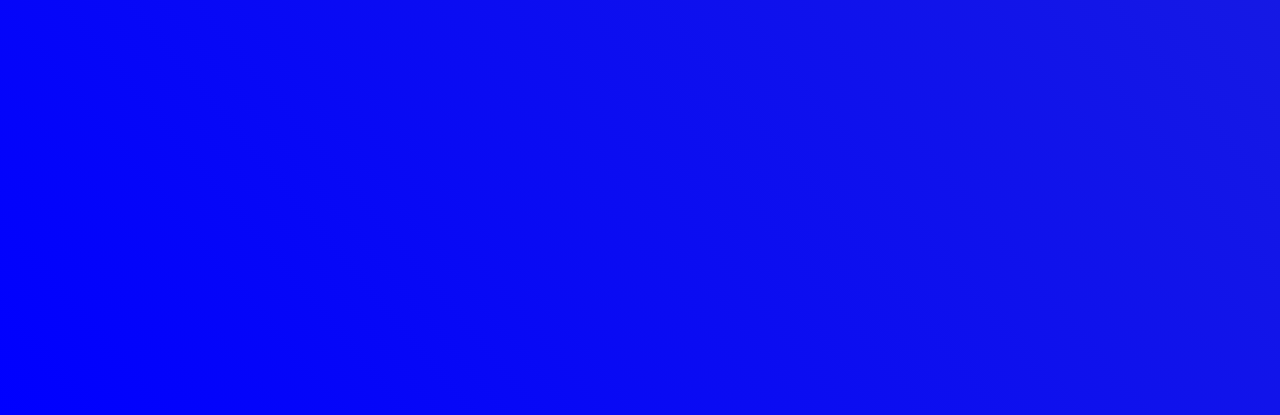
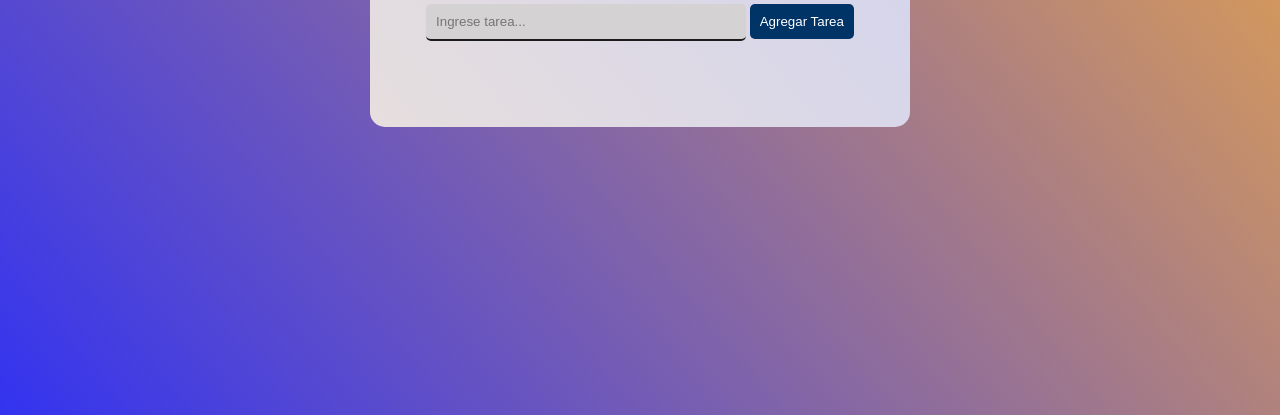
Before and after one commit to lucasvalinotti/PomodoroApp, a plain HTML site: page index.html in a window 1280 px wide. Shown: the part 401-816 px from the top of the page. Drawn offline with Linux system fonts and the light colour scheme.

Commit message:
Nuevo Estilo

```diff
--- a/index.html
+++ b/index.html
@@ -17,7 +17,7 @@
         <div class="tasks-container">
             <div class="form">
                 <form action="" id="form">
-                    <input type="text" id="itTask">
+                    <input type="text" id="itTask" placeholder="Ingrese tarea...">
                     <input type="submit" id="bAdd" value="Agregar Tarea">
                 </form>
             </div>
--- a/style.css
+++ b/style.css
@@ -1,13 +1,21 @@
+@import url('https://fonts.googleapis.com/css2?family=Roboto+Condensed&display=swap');
+
 body{
-    font-family: Arial, Helvetica, sans-serif;
-    background: linear-gradient(50deg,rgb(0,0,255), rgb(26, 30, 223));
+    display: flex;
+    justify-content: center;
+    align-items: center;
+    font-family: 'Roboto Condensed', sans-serif;
+    background: linear-gradient(50deg,rgb(51, 51, 240), rgb(243, 172, 64));
     height: 100vh;
 }
+
 #app{
     background: linear-gradient(50deg,rgb(230, 222, 222), rgb(211, 212, 237));
     width: 500px;
+    height: 200px;
     margin: 0 auto;
     padding: 20px;
+    border-radius: 15px;
 }
 
 #time{
@@ -26,16 +34,35 @@ body{
 }
 
 input[type="text"] {
+    transition: 200ms;
     padding: 10px;
-    border: solid 1px #ccc;
+    /* border: solid 1px #ccc; */
     width: 300px;
+    border-radius: 5px;
+    outline: none;
+    border: none;
+    background-color: #d4d2d2;
+    border-bottom: 2px solid rgb(27, 27, 27);
 }
+
+input[type="text"]:hover {
+    transition: 200ms;
+    transform: scale(1.02);
+}
+
 button, input[type="submit"]{
+    transition: 200ms;
     border: none;
     background-color: #003366;
     color: white;
     padding: 10px;
     border-radius: 5px;
+}
+
+button, input[type="submit"]:hover{
+    cursor: pointer;
+    transition: 200ms;
+    transform: scale(1.04);
 }
 
 #tasks{
```
